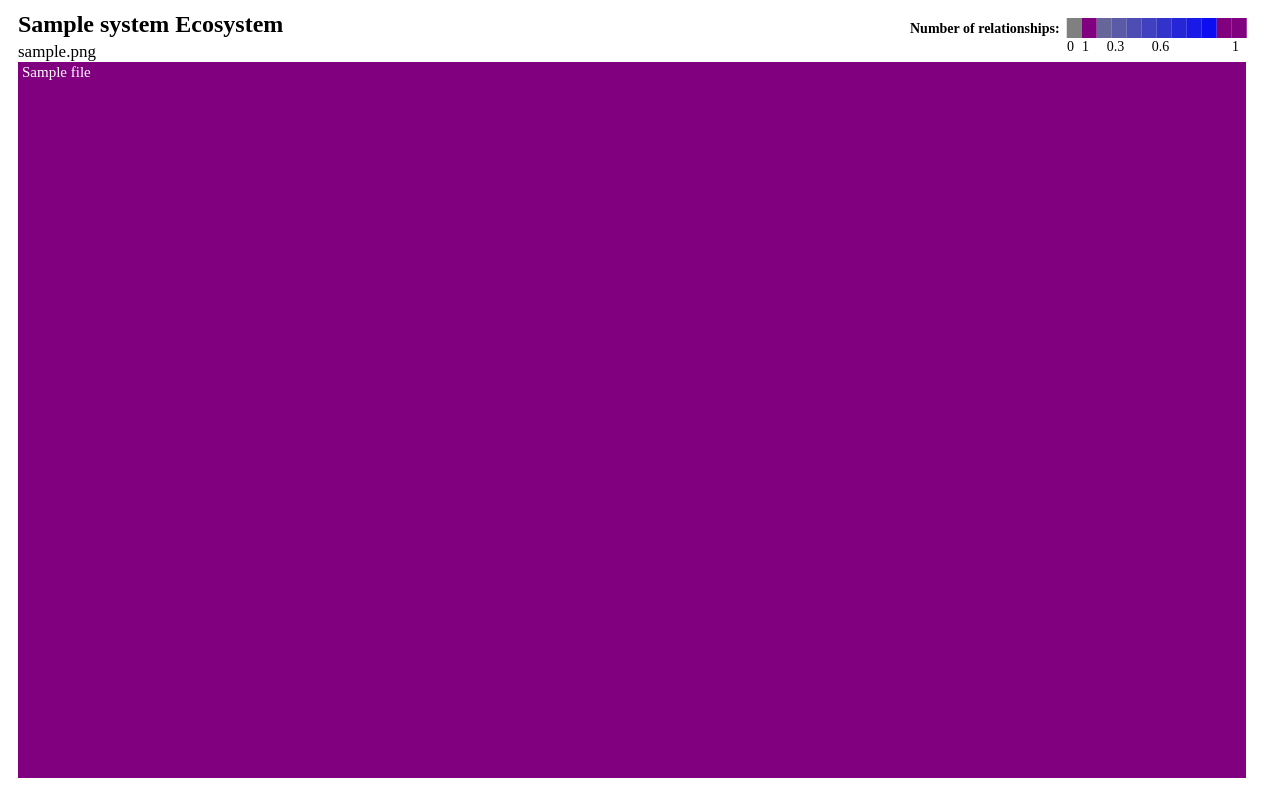
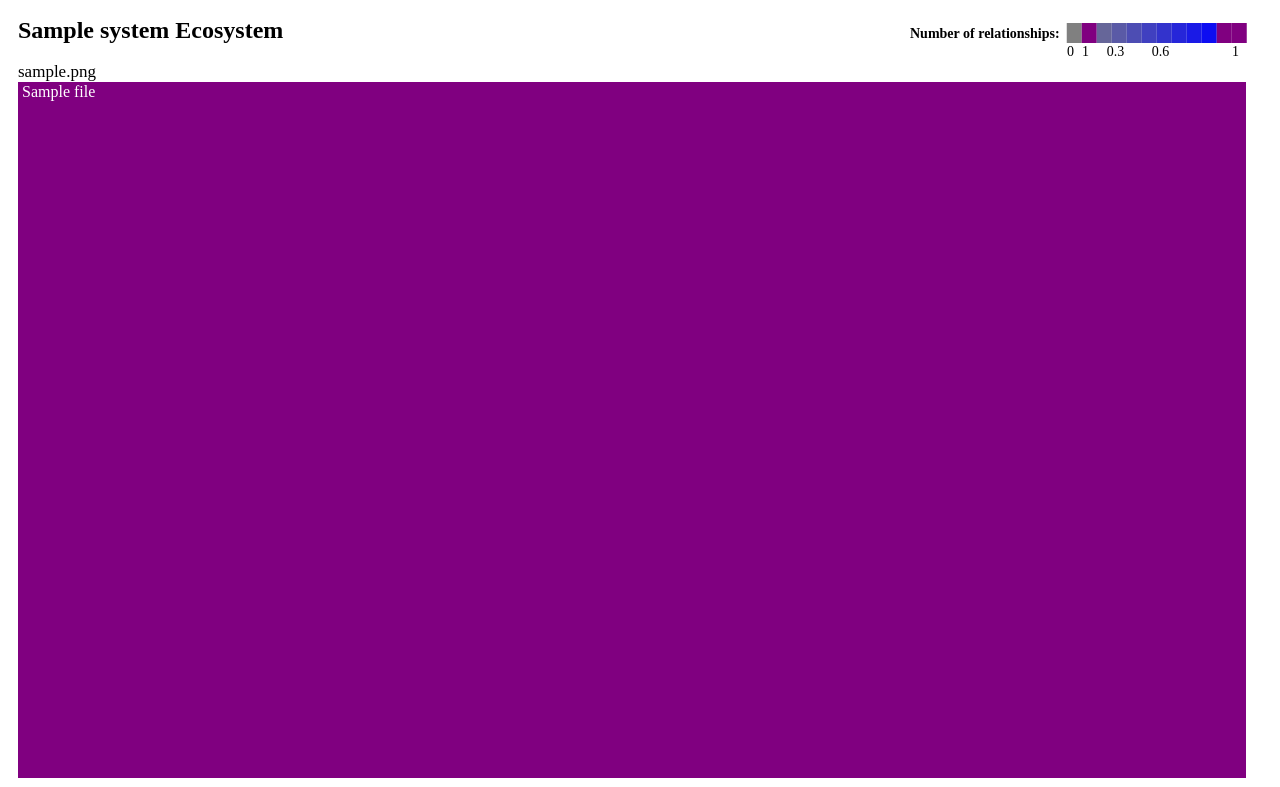
Before and after one commit to avancinirodrigo/ecolyzer, a Flask app: page / in a window 1280 px wide. Shown: the top 787 px of the page. Run offline with Flask 2, Linux system fonts and the light colour scheme; tables that the repository leaves empty hold one stand-in row (values such as "Sample post").

Commit message:
changing legend localization.

```diff
--- a/flask_ecolyzer/app/templates/relations_count.html
+++ b/flask_ecolyzer/app/templates/relations_count.html
@@ -83,7 +83,7 @@
 	var relations = {{ relations|safe }}
 	var numOfSourceFiles = relations.length;
 	// set the dimensions and margins of the graph
-	var margin = {top: 10, right: 10, bottom: 10, left: 10},
+	var margin = {top: 30, right: 10, bottom: 10, left: 10},
  	width = getWidth() - margin.left - margin.right - 20;
   	height = getHeight() - margin.top - margin.bottom - 20;
 
@@ -147,7 +147,7 @@
     	.paddingRight(6)
     	.paddingInner(1)      // Padding between each rectangle
 	    //.padding(1)
-	    //.paddingOuter(2)
+	    //.paddingOuter(10)
 	    .round(true)
 		(root.sort(function(a, b) {return b.data.count - a.data.count;}))
 
@@ -182,6 +182,9 @@
 				if(d.data.url)
 					return d.data.url;
 			})
+		//.append("text")
+  //       	.attr("class", "node")
+  //       	.text(function(d) { return d.data.source; })
 		.append("rect")
 			.attr('x', function (d) { return d.x0; })
 			.attr('y', function (d) { return d.y0; })
@@ -192,7 +195,6 @@
 				return heatmap(d.data.count);
 			})
 			//.append("title")
-			//.text(function(d) { return d.data.fullpath; });
             .on("mousemove", function (d) {
             	if(d3.event.pageX > 7*width/8)
             		tip.style("left", (d3.event.pageX - 6*d.data.fullpath.length) + "px");
@@ -217,17 +219,25 @@
 		.append("text")
 			.attr("x", function(d){ return d.x0+4})    // +10 to adjust position (more right)
 			.attr("y", function(d){ return d.y0+15})    // +20 to adjust position (lower)
+			//.attr("border", "border: solid 1px white")
+			.attr("font", "10px sans-serif")
+			//.attr("font-size", "15px")
+			.attr("fill", "white")
+			//.attr("overflow", "hidden")
+			//.attr("line-height", "12px")
+			//.attr("text-indent", "2px")
+			//.attr("position", "absolute")
 			.text(function(d) {
-				var width = d.x1 - d.x0;
-				if(width > 8*d.data.source.length)
+				// var width = d.x1 - d.x0;
+				// var height = d.y1 - d.y0;
+				// if((width > 8*d.data.source.length)
+				// 		&& (height > 15))
 					return d.data.source;
 			})
-			.attr("font-size", "15px")
-			.attr("fill", "white")
 
 	svg.append("text")
 		  .attr("x", 0)
-		  .attr("y", 14)    // +20 to adjust position (lower)
+		  .attr("y", 0)    // +20 to adjust position (lower)
 		  .text("{{ system }} Ecosystem")
 		  .attr("font-size", "24px")
 		  .attr("fill", "black")
@@ -291,7 +301,7 @@
 
   	legend.append("rect")
 		.attr("x", width - colorTicks.length*blockWidth - blockWidth + (blockWidth/4))
-		.attr("y", 0)
+		.attr("y", -15)
 		.attr("width", blockWidth)
 		.attr("height", blockHeight)
 		.style("fill", function(d, i) {
@@ -302,7 +312,7 @@
 
   	legend.append("text")
         .attr("x", (width - colorTicks.length*blockWidth - blockWidth + (blockWidth/2)))
-        .attr("y", (margin.bottom/3 + 3) + blockHeight + 7)
+        .attr("y", (margin.bottom/3 + 3) + blockHeight + 7 -15)
         .text(function(d, i) {
         	if((i == 0) || (i == 1) || (i == 3)
         			|| (i == Math.trunc((colorTicks.length)/2))
@@ -316,7 +326,7 @@
 
     svg.append("text")
         .attr("x", width - colorTicks.length*blockWidth - RELATIONS_LABEL.length*RELATIONS_LABEL_FONT_SIZE/2)
-        .attr("y", 15)
+        .attr("y", 0)
         .text(RELATIONS_LABEL)
         .style("font-weight", "bolder")
         .attr("font-size", RELATIONS_LABEL_FONT_SIZE + "px");
```
